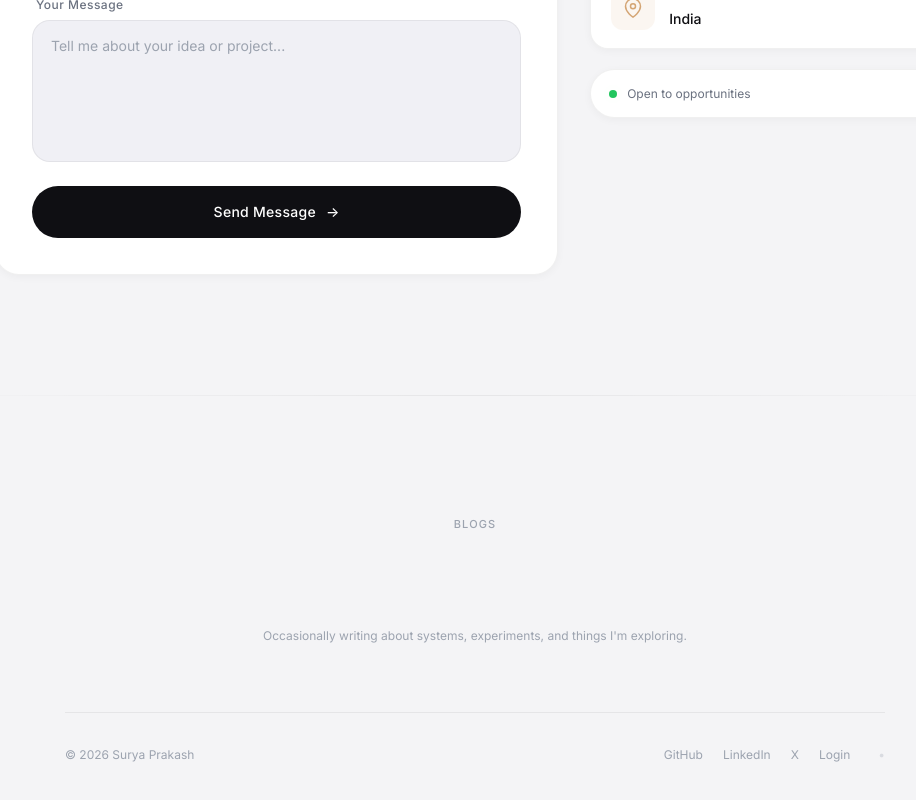
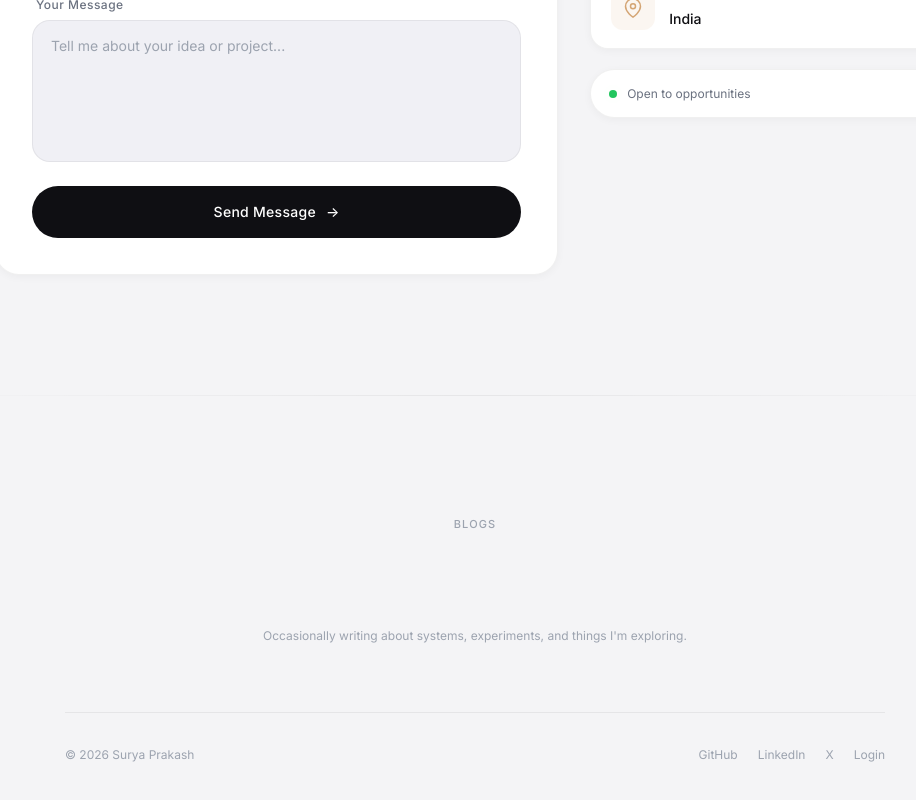
Before and after one commit to isuryaprakashh/portfolio-new, a Next.js app: page / in a window 1280 px wide. Shown: the part 7280-8080 px from the top of the page, without its empty margins (165-1081 px from the left). Built offline with nearby package versions, Linux system fonts and the light colour scheme; a web font is replaced by a local one.

Commit message:
fixed cache of blogs

```diff
--- a/components/Footer.js
+++ b/components/Footer.js
@@ -51,13 +51,6 @@ export default function Footer() {
                 {social.name}
               </motion.a>
             ))}
-            <Link
-              href="/login"
-              className="text-[12px] font-normal text-[var(--color-text-muted)] opacity-30 hover:opacity-100 hover:text-[var(--color-primary)] transition-all duration-300 select-none ml-2"
-              aria-label="Admin Login"
-            >
-              •
-            </Link>
           </div>
         </div>
       </div>
```
